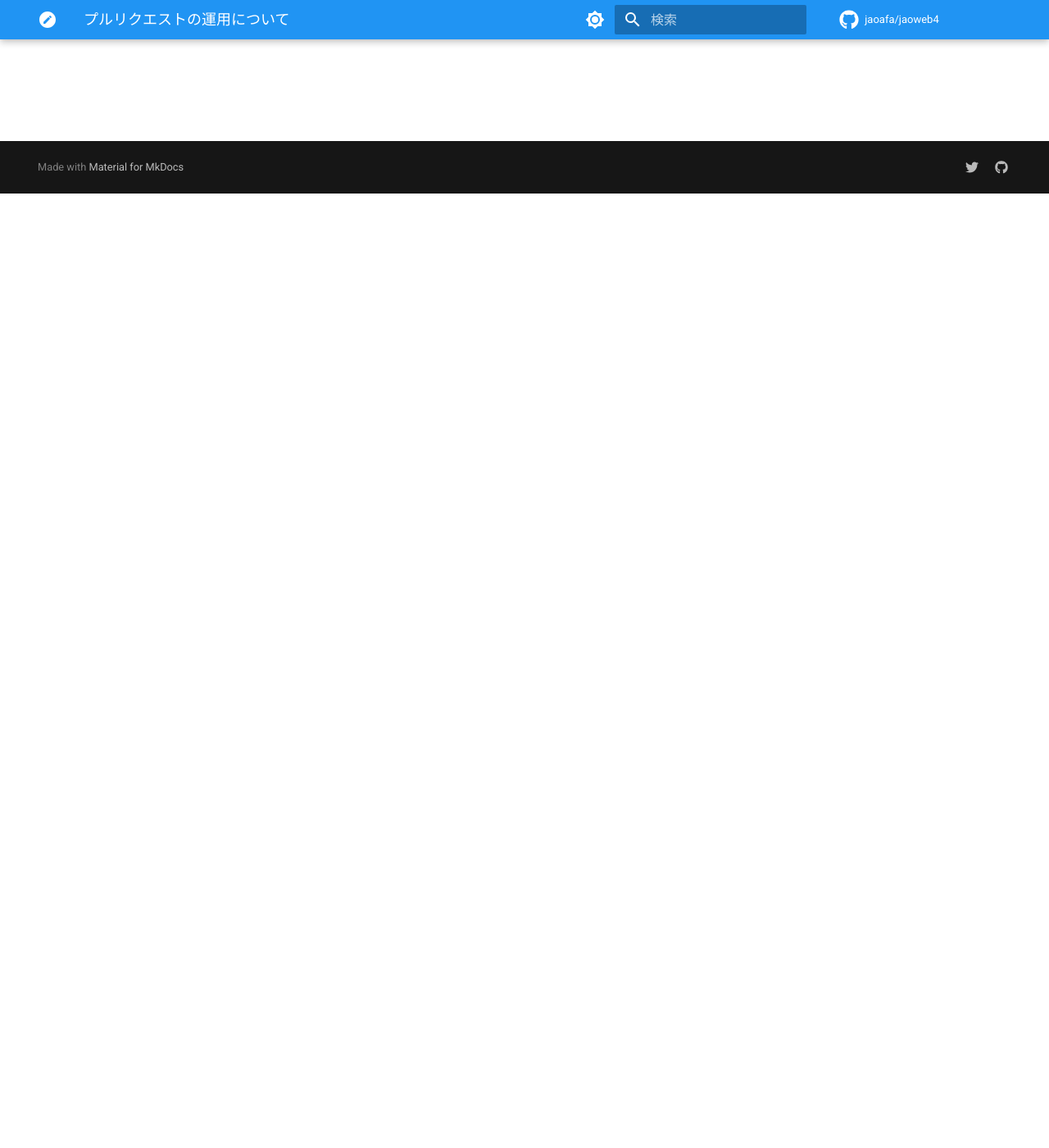
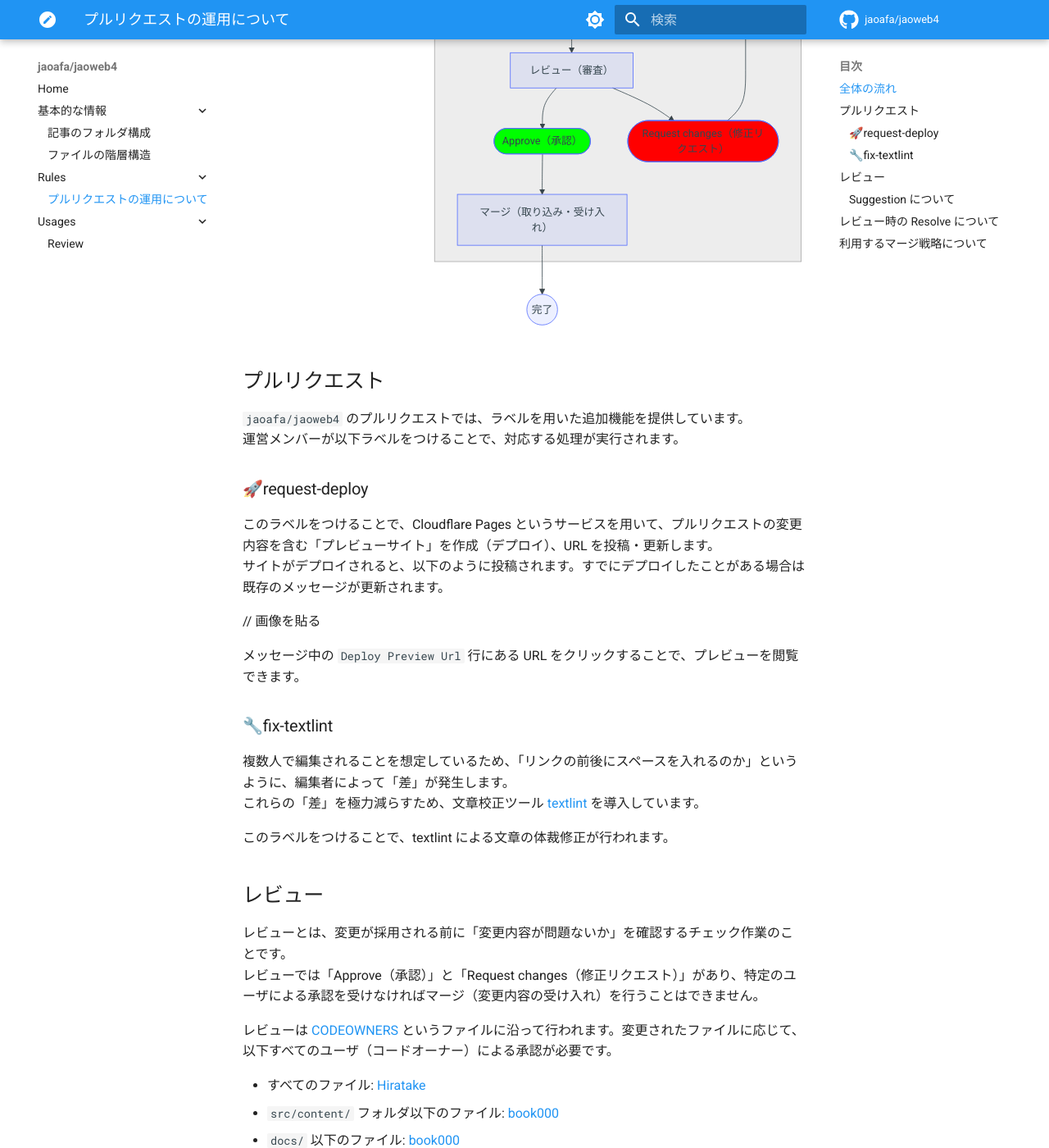
Before and after one commit to jaoafa/jaoweb4, an MkDocs documentation site: the page built from docs/content/rules/pr-strategy.md, in a window 1280 px wide and 1400 px high, scrolled down 1164 px. Shown: the whole window at 82% size. Built offline with MkDocs 1.6.1 and Material for MkDocs 9.7.7, drawn with Linux system fonts in a browser that asks for light colours; comment, search, counter and statistics services are not loaded; some of the changed text lies outside the part shown.

Commit message:
feat: プルリクエストの運用について、途中まで

````diff
--- a/docs/content/rules/pr-strategy.md
+++ b/docs/content/rules/pr-strategy.md
@@ -1,4 +1,117 @@
 # プルリクエストの運用について
 
-- レビュー時の `Resolve` について
-- 利用するマージ戦略について
+`jaoafa/jaoweb4` におけるプルリクエストの運用は以下のように行われています。
+すべての編集作業（ページ構成の変更、デザインの変更、コンテンツの追加・編集・削除）はフォークリポジトリからのプルリクエストによる「変更申請 → 承認 → 採用」のプロセスを踏みます。
+
+!!! note "作業手順について"
+    GitHub はかなりの頻度で見た目やボタンの挙動が変わるため、ここでは詳しい手順を記載しません。
+    あえて専門用語の後に括弧書きで似た一般用語（または和訳）を併記しています。`GitHub フォーク やり方` や `GitHub プルリクエスト 出し方`、`Git ブランチ とは` などの検索ワードを用いて Google などで検索し複数のページを閲覧するか、やり方を Discord で聞いてください。
+
+## 全体の流れ
+
+```mermaid
+flowchart TD
+  start(("開始"))
+  fork["フォーク（コピー）"]
+  clone["クローン（ダウンロード）"]
+  fetch["フェッチ（記録の更新）"]
+  branch["ブランチを作成"]
+  editing(["ファイルの追加・編集・削除"])
+  commit["コミット（記録）"]
+  push["プッシュ（アップロード）"]
+  pull-request["プルリクエスト（申請）"]
+  review["レビュー（審査）"]
+  approve(["Approve（承認）"])
+  style approve fill:lime
+  request-changes(["Request changes（修正リクエスト）"])
+  style request-changes fill:red
+  merge["マージ（取り込み・受け入れ）"]
+  finished(("完了"))
+
+  start-->fork
+  start-->fetch
+
+  fork-->clone
+  clone-->branch
+
+  subgraph 作業ごとに実施
+    fetch-->branch
+    branch-->editing
+    editing-->commit
+    commit-->editing
+    commit-.->push
+    push-.->editing
+
+    push-->pull-request
+    pull-request-->review
+    review-->approve
+    review-->request-changes
+    request-changes-->editing
+
+    approve-->merge
+  end
+
+  merge-->finished
+```
+
+## プルリクエスト
+
+`jaoafa/jaoweb4` のプルリクエストでは、ラベルを用いた追加機能を提供しています。
+運営メンバーが以下ラベルをつけることで、対応する処理が実行されます。
+
+### 🚀request-deploy
+
+このラベルをつけることで、Cloudflare Pages というサービスを用いて、プルリクエストの変更内容を含む「プレビューサイト」を作成（デプロイ）、URL を投稿・更新します。
+サイトがデプロイされると、以下のように投稿されます。すでにデプロイしたことがある場合は既存のメッセージが更新されます。
+
+// 画像を貼る
+
+メッセージ中の `Deploy Preview Url` 行にある URL をクリックすることで、プレビューを閲覧できます。
+
+### 🔧fix-textlint
+
+複数人で編集されることを想定しているため、「リンクの前後にスペースを入れるのか」というように、編集者によって「差」が発生します。
+これらの「差」を極力減らすため、文章校正ツール [textlint](https://github.com/textlint/textlint) を導入しています。
+
+このラベルをつけることで、textlint による文章の体裁修正が行われます。
+
+## レビュー
+
+レビューとは、変更が採用される前に「変更内容が問題ないか」を確認するチェック作業のことです。
+レビューでは「Approve（承認）」と「Request changes（修正リクエスト）」があり、特定のユーザによる承認を受けなければマージ（変更内容の受け入れ）を行うことはできません。
+
+レビューは [CODEOWNERS](https://github.com/jaoafa/jaoweb4/blob/main/.github/CODEOWNERS) というファイルに沿って行われます。変更されたファイルに応じて、以下すべてのユーザ（コードオーナー）による承認が必要です。
+
+- すべてのファイル: [Hiratake](https://github.com/Hiratake)
+- `src/content/` フォルダ以下のファイル: [book000](https://github.com/book000)
+- `docs/` 以下のファイル: [book000](https://github.com/book000)
+
+なお、コードオーナーでないユーザであってもプルリクエストがマージまたはクローズされるまでは誰でもレビューを行うことができます。
+
+### Suggestion について
+
+Request changes のレビューでは、以下のような Suggestion（具体的な修正の提案）が含まれていることがあります。
+抽象的なレビューではレビューを受ける側もわかりにくいため、Suggestion による具体的なレビューを推奨しています。
+
+// 画像を貼る
+
+これらは、`Commit Suggestion` ボタンをクリックすることで提案をそのまま受け入れることができます。もちろん、提案内容に異議があればコメントすることでより良い案を考えることもできます。
+
+## レビュー時の `Resolve` について
+
+Request changes を受け、修正を行った後、そのレビューが「完了」したことを示す `Resolve conversation` という機能（ボタン）があります。
+このボタンは原則として、レビューを行った側（レビュアー）がクリックしてください。
+
+```mermaid
+sequenceDiagram
+  Note over 編集者: プルリクエストを作成
+  レビュアー->>編集者: レビュー（Request changes）を行う
+  Note over 編集者, レビュアー: 必要に応じて GitHub コメント上で話し合い
+  Note over 編集者: 修正コミット
+  編集者->>レビュアー: 修正したことをコメントで伝える
+  Note over レビュアー: 修正内容の確認
+  レビュアー-->>編集者: Resolve conversation ボタンを押す
+
+```
+
+## 利用するマージ戦略について
````
